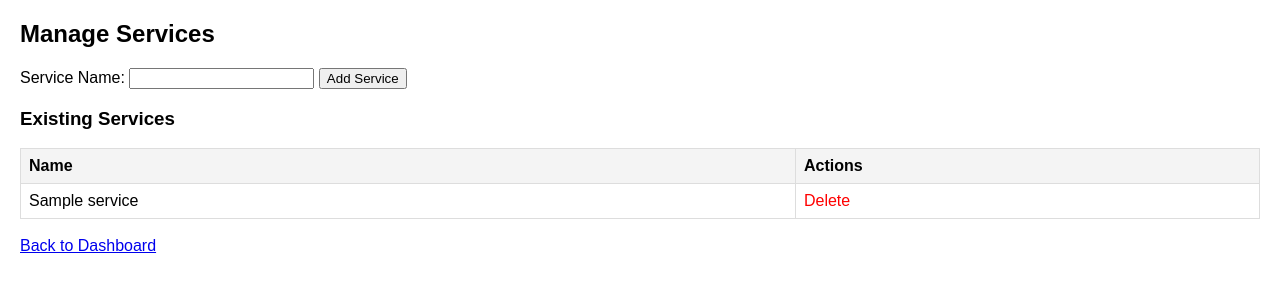
After one commit to Phrendo/systemd-dashboard, a Flask app: page /manage_services in a window 1280 px wide. The commit adds this page. Shown: the top 300 px of the page. Run offline with Flask 3, Linux system fonts and the light colour scheme; tables that the repository leaves empty hold one stand-in row (values such as "Sample post").

Commit message:
services edit page.

```diff
--- a/app.py
+++ b/app.py
@@ -1,13 +1,12 @@
 import subprocess, os
 from datetime import datetime, timezone
-from flask import Flask, render_template, request, jsonify, render_template_string
-from flask import send_from_directory
-
+from flask import Flask, render_template, request, jsonify, send_from_directory
 from models import db, Service
 
 app = Flask(__name__)
 app.config["SQLALCHEMY_DATABASE_URI"] = "sqlite:///services.db"
 app.config["SQLALCHEMY_TRACK_MODIFICATIONS"] = False
+
 db.init_app(app)
 
 def get_service_status(service_name):
@@ -15,103 +14,69 @@ def get_service_status(service_name):
     try:
         result = subprocess.run(["systemctl", "is-active", service_name], capture_output=True, text=True)
         status = result.stdout.strip()
-        print(f"DEBUG: {service_name} -> '{status}'")  # Debug output
         return status
     except Exception as e:
-        print(f"ERROR: Failed to check status of {service_name}: {e}")
         return "error"
-
 
 @app.route("/")
 def index():
-    """Render the main dashboard with preloaded logs."""
+    """Render the main dashboard."""
     services = Service.query.all()
     for service in services:
-        process = subprocess.Popen(
-            #["journalctl", "-u", service.name, "--no-pager", "--output=cat", "-n", "10"],
-            ["journalctl", "-u", service.name, "--no-pager", "--output=short-iso", "-n", "10"],
-            stdout=subprocess.PIPE,
-            stderr=subprocess.PIPE,
-            text=True
-        )
+        process = subprocess.Popen([
+            "journalctl", "-u", service.name, "--no-pager", "--output=short-iso", "-n", "10"
+        ], stdout=subprocess.PIPE, stderr=subprocess.PIPE, text=True)
         logs, _ = process.communicate()
-        service.logs = logs.strip()  # Attach logs to the service object
-
+        service.logs = logs.strip()
     return render_template("index.html", services=services)
 
+@app.route("/manage_services")
+def manage_services():
+    """Render the service management page."""
+    services = Service.query.all()
+    return render_template("manage_services.html", services=services)
 
 @app.route("/status")
 def status():
     """Fetch updated service statuses and return as JSON."""
     services = Service.query.all()
-    status_data = {}
-
-    for service in services:
-        service.status = get_service_status(service.name)
-        service.last_checked = datetime.now(timezone.utc)
-        status_data[service.name] = service.status  # Store in dictionary
-
-    db.session.commit()
-    return jsonify(status_data)  # Return JSON
-
-
-@app.route('/favicon.ico')
-def favicon():
-    return send_from_directory(os.path.join(app.root_path, 'static'),
-                          'term.ico',mimetype='image/vnd.microsoft.icon')
-
+    status_data = {service.name: get_service_status(service.name) for service in services}
+    return jsonify(status_data)
 
 @app.route("/logs/<service_name>")
 def logs(service_name):
     """Return logs for the requested service."""
-    process = subprocess.Popen(
-        #["journalctl", "-u", service_name, "--output=cat", "-n", "50"],
-        ["journalctl", "-u", service_name, "--output=short", "-n", "50"],
-        stdout=subprocess.PIPE,
-        stderr=subprocess.PIPE,
-        text=True
-    )
+    process = subprocess.Popen([
+        "journalctl", "-u", service_name, "--output=short", "-n", "50"
+    ], stdout=subprocess.PIPE, stderr=subprocess.PIPE, text=True)
     logs, _ = process.communicate()
     return logs, 200, {"Content-Type": "text/plain"}
 
 @app.route("/add_service", methods=["POST"])
 def add_service():
-    """Add a new service from the GUI."""
-    try:
-        data = request.get_json()
-        if not data or "name" not in data:
-            return jsonify({"error": "Invalid request"}), 400
-
-        service_name = data["name"].strip()
-        description = data.get("description", "").strip()
-
-        if Service.query.filter_by(name=service_name).first():
-            return jsonify({"error": "Service already exists"}), 400
-
-        new_service = Service(name=service_name, description=description, status="unknown")
-        db.session.add(new_service)
-        db.session.commit()
-
-        return jsonify({"success": True, "name": service_name, "description": description})
-
-    except Exception as e:
-        return jsonify({"error": str(e)}), 500
+    """Add a new service."""
+    data = request.get_json()
+    if not data or "name" not in data:
+        return jsonify({"error": "Invalid request"}), 400
+    service_name = data["name"].strip()
+    if Service.query.filter_by(name=service_name).first():
+        return jsonify({"error": "Service already exists"}), 400
+    new_service = Service(name=service_name, status="unknown")
+    db.session.add(new_service)
+    db.session.commit()
+    return jsonify({"success": True, "name": service_name})
 
 @app.route("/delete_service/<int:service_id>", methods=["DELETE"])
 def delete_service(service_id):
-    """Remove a service from the database."""
+    """Remove a service."""
     service = Service.query.get(service_id)
     if not service:
         return jsonify({"error": "Service not found"}), 404
-
     db.session.delete(service)
     db.session.commit()
     return jsonify({"success": True})
 
 if __name__ == "__main__":
     with app.app_context():
-        services = Service.query.all()
-        for service in services:
-            print(f"Service: {service.name}, DB Status: {service.status}")
-        db.create_all()  # Ensure database is initialized
+        db.create_all()
     app.run(host="0.0.0.0", port=5000, debug=True)
--- /dev/null
+++ b/templates/manage_services.html
@@ -0,0 +1,112 @@
+<!DOCTYPE html>
+<html lang="en">
+<head>
+    <meta charset="UTF-8">
+    <meta name="viewport" content="width=device-width, initial-scale=1.0">
+    <title>Manage Services</title>
+    <script src="https://code.jquery.com/jquery-3.6.0.min.js"></script>
+    <style>
+        body {
+            font-family: Arial, sans-serif;
+            margin: 20px;
+        }
+        table {
+            width: 100%;
+            border-collapse: collapse;
+        }
+        th, td {
+            border: 1px solid #ddd;
+            padding: 8px;
+            text-align: left;
+        }
+        th {
+            background-color: #f4f4f4;
+        }
+        .delete-btn {
+            color: red;
+            cursor: pointer;
+        }
+    </style>
+</head>
+<body>
+
+    <h2>Manage Services</h2>
+
+    <form id="addServiceForm">
+        <label for="serviceName">Service Name:</label>
+        <input type="text" id="serviceName" required>
+        <button type="submit">Add Service</button>
+    </form>
+
+    <h3>Existing Services</h3>
+    <table>
+        <thead>
+            <tr>
+                <th>Name</th>
+                <th>Actions</th>
+            </tr>
+        </thead>
+        <tbody id="serviceList">
+            {% for service in services %}
+                <tr data-id="{{ service.id }}">
+                    <td>{{ service.name }}</td>
+                    <td><span class="delete-btn" onclick="deleteService({{ service.id }})">Delete</span></td>
+                </tr>
+            {% endfor %}
+        </tbody>
+    </table>
+
+    <br>
+    <a href="/">Back to Dashboard</a>
+
+    <script>
+        $(document).ready(function() {
+            $("#addServiceForm").submit(function(event) {
+                event.preventDefault();
+                let serviceName = $("#serviceName").val().trim();
+
+                if (serviceName === "") {
+                    alert("Service name cannot be empty.");
+                    return;
+                }
+
+                $.ajax({
+                    url: "/add_service",
+                    type: "POST",
+                    contentType: "application/json",
+                    data: JSON.stringify({ name: serviceName }),
+                    success: function(response) {
+                        if (response.success) {
+                            let newRow = `<tr data-id="${response.id}">
+                                <td>${response.name}</td>
+                                <td><span class="delete-btn" onclick="deleteService(${response.id})">Delete</span></td>
+                            </tr>`;
+                            $("#serviceList").append(newRow);
+                            $("#serviceName").val("");  // Clear input field
+                        } else {
+                            alert(response.error);
+                        }
+                    }
+                });
+            });
+        });
+
+        function deleteService(serviceId) {
+            if (!confirm("Are you sure you want to delete this service?")) return;
+
+            $.ajax({
+                url: `/delete_service/${serviceId}`,
+                type: "DELETE",
+                success: function(response) {
+                    if (response.success) {
+                        $(`tr[data-id='${serviceId}']`).remove();
+                    } else {
+                        alert(response.error);
+                    }
+                }
+            });
+        }
+    </script>
+
+</body>
+</html>
```
Also changed, not shown: templates/index.html (+21 -19 lines).
